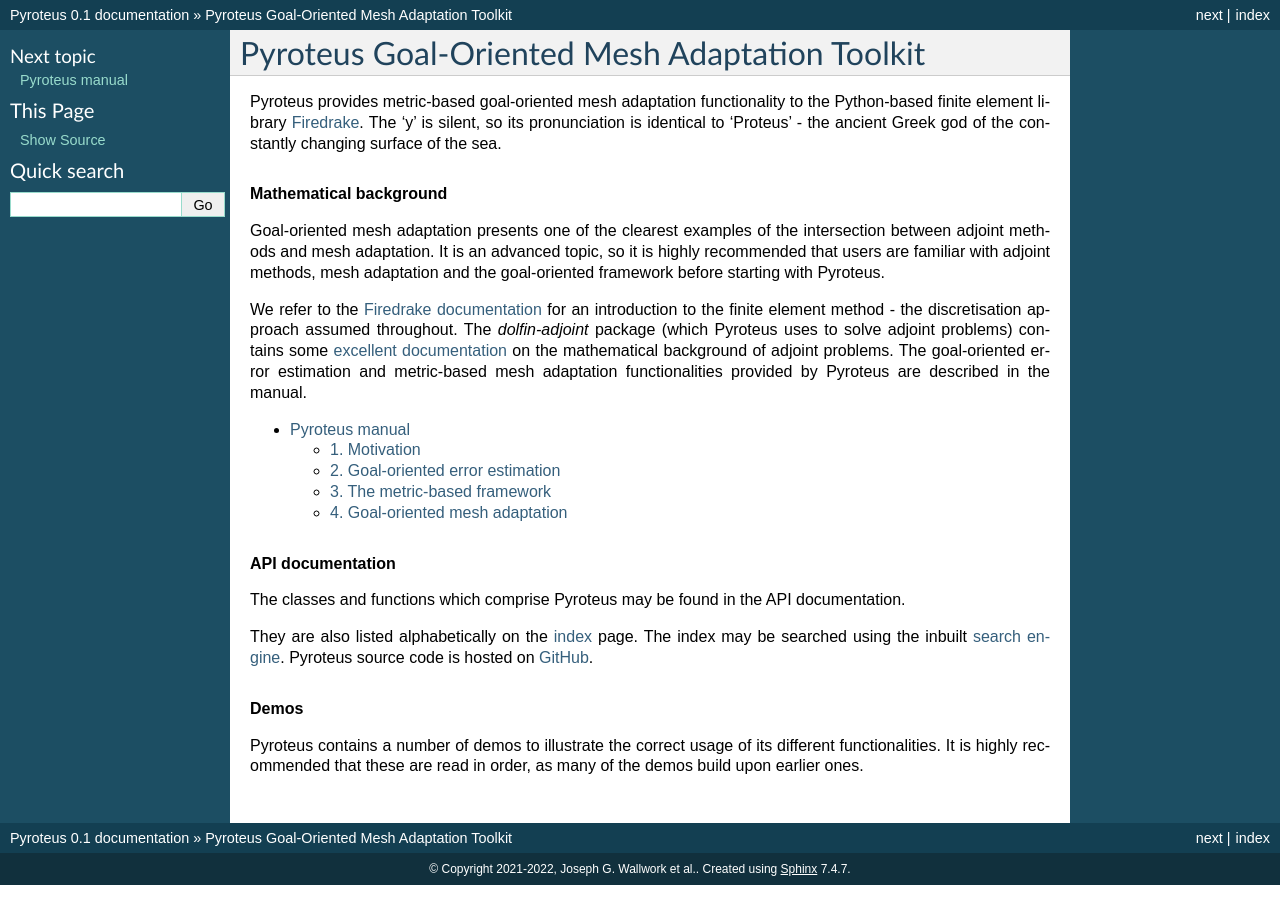
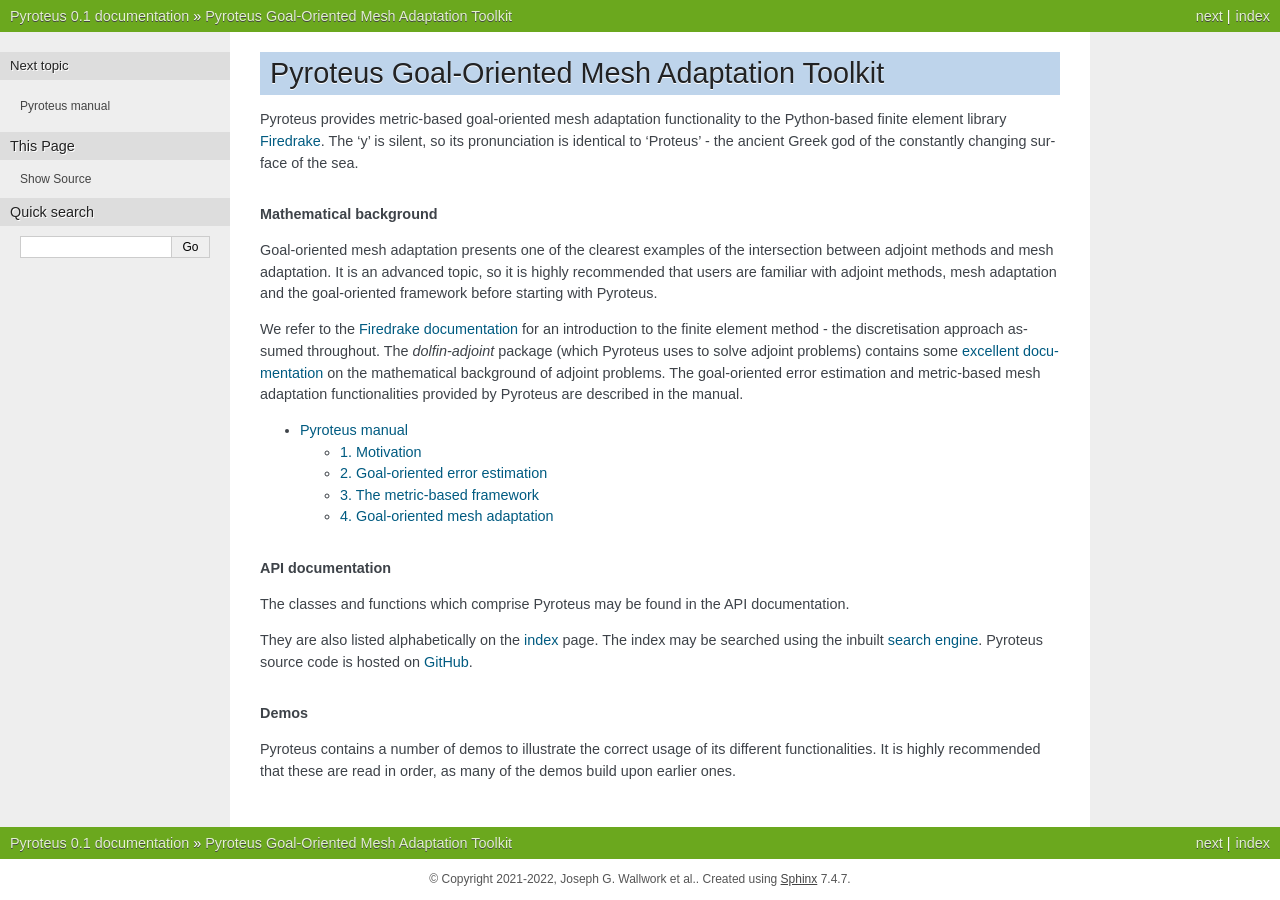
Before and after one commit to pyroteus/pyroteus, a Sphinx documentation site: the page built from docs/source/index.rst, in a window 1280 px wide. Built offline with Sphinx 7.4.7, drawn with Linux system fonts in a browser that asks for light colours; pages that are not in the unit, such as notebooks, are missing from menus.

Commit message:
docs: switch to 'nature' theme

```diff
--- a/docs/source/conf.py
+++ b/docs/source/conf.py
@@ -92,7 +92,7 @@
 # The theme to use for HTML and HTML Help pages.  See the documentation for
 # a list of builtin themes.
 #
-html_theme = "classic"
+html_theme = "nature"
 # Add any paths that contain custom themes here, relative to this directory.
 html_theme_path = ["_themes"]
 
```
